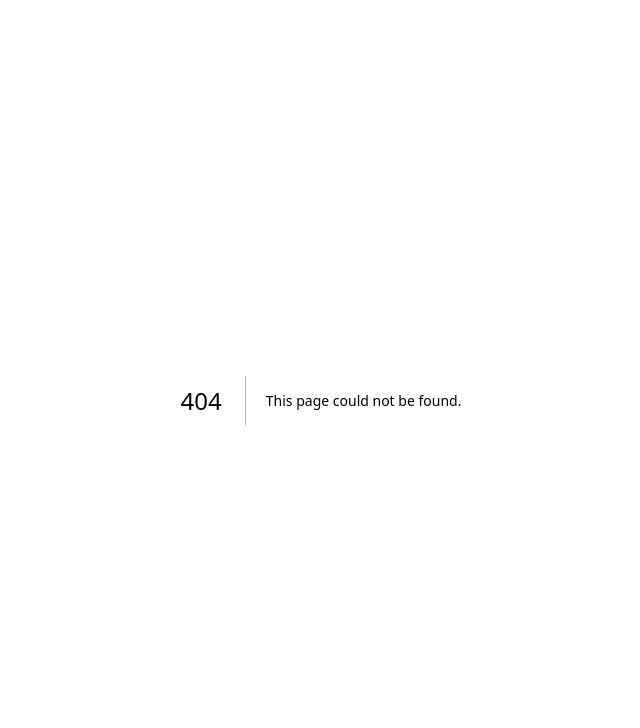
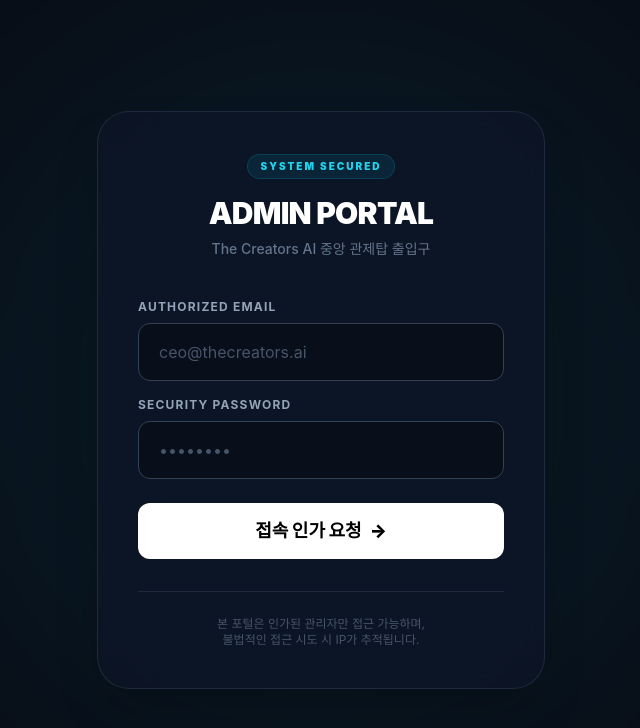
Before and after one commit to imgeon444-eng/my-diagnostic-app, a Next.js app: page /admin/login in a window 1280 px wide. Before the commit this address had no page. Shown: the top 728 px of the page, without its empty margins (319-959 px from the left). Built offline with nearby package versions, Linux system fonts and the light colour scheme; no server answers; a web font is replaced by a local one.

Commit message:
V2.2 랜딩페이지로비 UI 완성

```diff
--- /dev/null
+++ b/app/admin/layout.js
@@ -0,0 +1,52 @@
+'use client';
+
+import { useEffect, useState } from 'react';
+import { useRouter, usePathname } from 'next/navigation';
+import { getAuth, onAuthStateChanged } from 'firebase/auth';
+import { app } from '../../lib/firebase'; // firebase.js 경로 (필요시 수정)
+
+export default function AdminLayout({ children }) {
+  const router = useRouter();
+  const pathname = usePathname();
+  const [loading, setLoading] = useState(true);
+  const [authenticated, setAuthenticated] = useState(false);
+
+  useEffect(() => {
+    const auth = getAuth(app);
+    // Firebase가 현재 로그인된 사람의 신분증을 확인합니다.
+    const unsubscribe = onAuthStateChanged(auth, (user) => {
+      if (user) {
+        setAuthenticated(true); // 통과
+      } else {
+        setAuthenticated(false); // 미승인
+        // 로그인 페이지가 아닌 곳을 가려고 하면 로그인 페이지로 쫓아냅니다.
+        if (pathname !== '/admin/login') {
+          router.push('/admin/login');
+        }
+      }
+      setLoading(false);
+    });
+
+    return () => unsubscribe();
+  }, [pathname, router]);
+
+  // 1. 신분증 검사 중일 때 띄워줄 로딩 화면
+  if (loading) {
+    return (
+      <div className="min-h-screen bg-[#090E17] flex flex-col items-center justify-center selection:bg-cyan-500/30">
+        <div className="w-16 h-16 border-4 border-cyan-500/20 border-t-cyan-400 rounded-full animate-spin mb-6"></div>
+        <p className="text-cyan-400 font-bold tracking-widest text-sm uppercase animate-pulse">
+          Security Checkpoint...
+        </p>
+      </div>
+    );
+  }
+
+  // 2. 신분증이 없고, 가려는 곳이 로그인 페이지도 아니면 화면을 아예 안 보여줌 (깜빡임 방지)
+  if (!authenticated && pathname !== '/admin/login') {
+    return null;
+  }
+
+  // 3. 통과된 사람에게만 진짜 화면(children)을 보여줍니다.
+  return <>{children}</>;
+}
--- /dev/null
+++ b/app/admin/login/page.js
@@ -0,0 +1,109 @@
+'use client';
+
+import { useState } from 'react';
+import { useRouter } from 'next/navigation';
+import { getAuth, signInWithEmailAndPassword } from 'firebase/auth';
+import { app } from '../../../lib/firebase'; // firebase.js 경로 (점 3개 주의)
+
+export default function AdminLoginPage() {
+  const [email, setEmail] = useState('');
+  const [password, setPassword] = useState('');
+  const [error, setError] = useState('');
+  const [isLoading, setIsLoading] = useState(false);
+  const router = useRouter();
+
+  const handleLogin = async (e) => {
+    e.preventDefault();
+    setIsLoading(true);
+    setError('');
+
+    const auth = getAuth(app);
+
+    try {
+      // Firebase 본부에 이메일/비번을 보내서 확인받습니다.
+      await signInWithEmailAndPassword(auth, email, password);
+
+      // 확인되면 진짜 관제탑(admin 메인)으로 문을 열어줍니다.
+      router.push('/admin');
+    } catch (err) {
+      console.error("로그인 실패:", err);
+      setError('접근 권한이 없습니다. 보안 인가를 다시 확인하십시오.');
+    } finally {
+      setIsLoading(false);
+    }
+  };
+
+  return (
+    <div className="min-h-screen bg-[#090E17] flex items-center justify-center p-4 relative overflow-hidden">
+
+      {/* 배경 사이버틱 효과 */}
+      <div className="absolute top-1/2 left-1/2 -translate-x-1/2 -translate-y-1/2 w-[800px] h-[800px] bg-cyan-500/5 rounded-full blur-[100px] pointer-events-none"></div>
+
+      <div className="max-w-md w-full bg-slate-900/60 border border-slate-700/50 backdrop-blur-xl rounded-[2rem] p-10 shadow-2xl relative z-10">
+        <div className="text-center mb-10">
+          <span className="inline-block px-3 py-1 bg-cyan-500/10 border border-cyan-500/20 text-cyan-400 text-[10px] font-black uppercase tracking-[0.2em] rounded-full mb-4">
+            System Secured
+          </span>
+          <h1 className="text-3xl font-black text-white tracking-tight">ADMIN PORTAL</h1>
+          <p className="text-slate-500 text-sm mt-2 font-medium">The Creators AI 중앙 관제탑 출입구</p>
+        </div>
+
+        <form onSubmit={handleLogin} className="space-y-6">
+          <div className="space-y-4">
+            <div>
+              <label className="block text-xs font-bold text-slate-400 uppercase tracking-widest mb-2">
+                Authorized Email
+              </label>
+              <input
+                type="email"
+                value={email}
+                onChange={(e) => setEmail(e.target.value)}
+                placeholder="ceo@thecreators.ai"
+                className="w-full bg-black/30 border border-slate-700 rounded-xl px-5 py-4 text-white placeholder-slate-600 focus:outline-none focus:border-cyan-500 focus:ring-1 focus:ring-cyan-500 transition-all"
+                required
+              />
+            </div>
+            <div>
+              <label className="block text-xs font-bold text-slate-400 uppercase tracking-widest mb-2">
+                Security Password
+              </label>
+              <input
+                type="password"
+                value={password}
+                onChange={(e) => setPassword(e.target.value)}
+                placeholder="••••••••"
+                className="w-full bg-black/30 border border-slate-700 rounded-xl px-5 py-4 text-white placeholder-slate-600 focus:outline-none focus:border-cyan-500 focus:ring-1 focus:ring-cyan-500 transition-all"
+                required
+              />
+            </div>
+          </div>
+
+          {error && (
+            <div className="bg-rose-500/10 border border-rose-500/20 rounded-lg p-4 text-center animate-fade-in-up">
+              <p className="text-rose-400 text-sm font-bold">{error}</p>
+            </div>
+          )}
+
+          <button
+            type="submit"
+            disabled={isLoading}
+            className="w-full h-14 bg-white text-black hover:bg-cyan-400 rounded-xl font-black text-lg transition-all flex items-center justify-center gap-2 group disabled:opacity-50 disabled:cursor-not-allowed"
+          >
+            {isLoading ? (
+              <span className="w-5 h-5 border-2 border-black border-t-transparent rounded-full animate-spin"></span>
+            ) : (
+              <>
+                <span>접속 인가 요청</span>
+                <span className="group-hover:translate-x-1 transition-transform">→</span>
+              </>
+            )}
+          </button>
+        </form>
+
+        <div className="mt-8 pt-6 border-t border-slate-800 text-center">
+          <p className="text-slate-600 text-xs">본 포털은 인가된 관리자만 접근 가능하며,<br/>불법적인 접근 시도 시 IP가 추적됩니다.</p>
+        </div>
+      </div>
+    </div>
+  );
+}
--- a/app/admin/page.js
+++ b/app/admin/page.js
@@ -3,9 +3,21 @@
 import React, { useState } from 'react';
 import KanbanBoard from '../../components/admin/KanbanBoard';
 import B2BTargetSniperAnalyzer from '../../components/admin/B2BTargetSniperAnalyzer';
+import { getAuth, signOut } from 'firebase/auth';
+import { app } from '../../lib/firebase'; // firebase.js 경로 (필요시 확인)
+import { useRouter } from 'next/navigation';
 
 export default function AdminDashboard() {
   const [activeTab, setActiveTab] = useState('bootcamp');
+  const router = useRouter();
+
+  // 💡 신규 추가: 보안 로그아웃 기능
+  const handleLogout = () => {
+    const auth = getAuth(app);
+    signOut(auth).then(() => {
+      router.push('/admin/login');
+    });
+  };
 
   return (
     <div className="min-h-screen bg-[#090E17] text-slate-200 p-4 md:p-8 font-sans selection:bg-[#3B82F6] selection:text-white relative overflow-x-hidden">
@@ -14,6 +26,7 @@ export default function AdminDashboard() {
 
       <div className="max-w-[1400px] mx-auto relative z-10">
 
+        {/* 💡 헤더에 로그아웃 버튼 배치 */}
         <header className="mb-8 md:mb-12 flex flex-col md:flex-row justify-between items-start md:items-end gap-6 border-b border-slate-800 pb-6">
           <div>
             <span className="text-blue-500 font-black tracking-widest text-xs uppercase mb-2 block animate-pulse">Live CRM Dashboard</span>
@@ -22,6 +35,13 @@ export default function AdminDashboard() {
             </h1>
             <p className="text-slate-400 mt-2 font-medium">전체 세일즈 퍼널 및 고객 파이프라인 통합 관리 시스템</p>
           </div>
+
+          <button
+            onClick={handleLogout}
+            className="bg-rose-500/10 hover:bg-rose-500/20 border border-rose-500/30 text-rose-400 px-5 py-2.5 rounded-xl font-bold text-sm transition-all flex items-center gap-2"
+          >
+            🔒 시스템 로그아웃
+          </button>
         </header>
 
         {/* 🎯 3대 파이프라인 탭(Tab) 네비게이션 */}
@@ -67,7 +87,7 @@ export default function AdminDashboard() {
             </div>
           )}
 
-          {/* 💡 1층 진단기 보드 (3층과 똑같은 컴포넌트를 이름표만 바꿔서 재사용!) */}
+          {/* 1층 진단기 보드 */}
           {activeTab === 'diagnostics' && (
             <div className="space-y-6 animate-fade-in-up">
               <KanbanBoard
```
